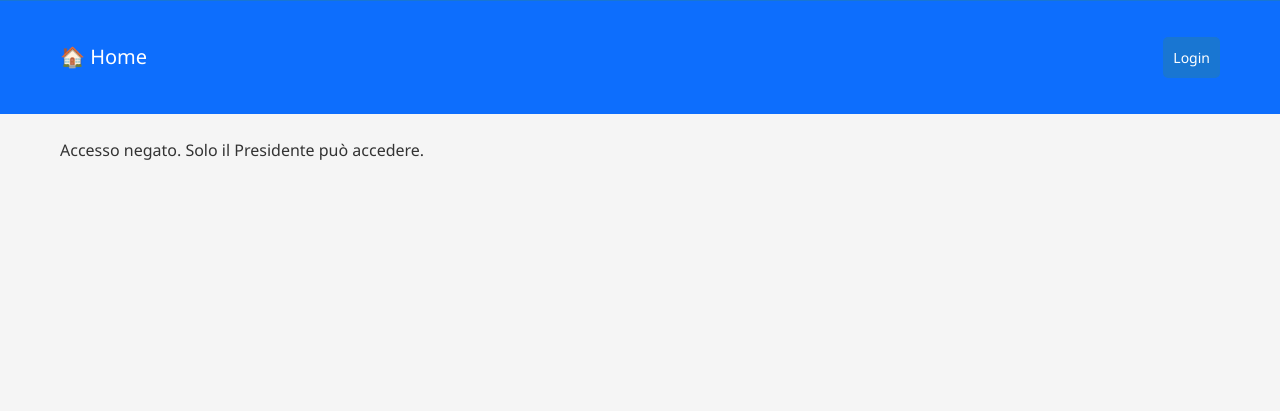
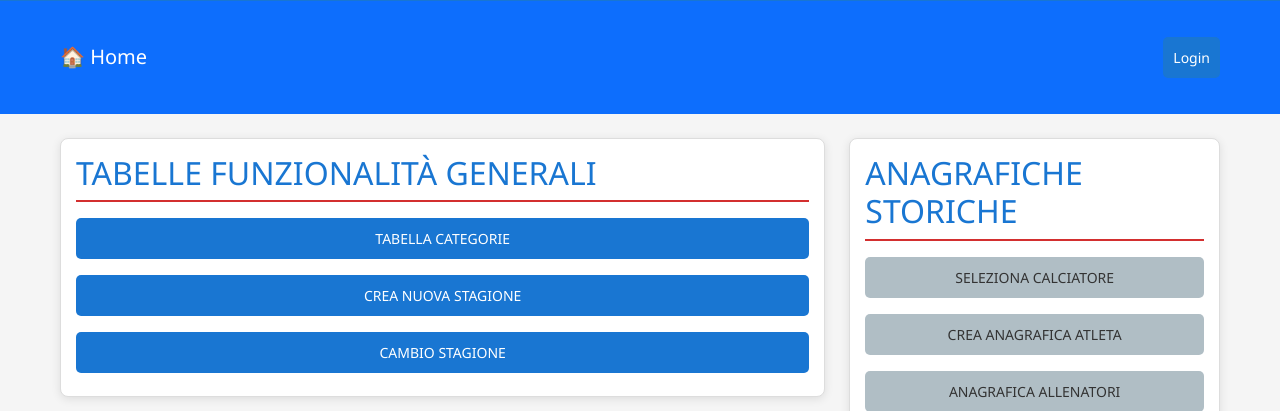
Before and after one commit to scicolone/GiFra-Milazzo-2, a PHP site: page / in a window 1280 px wide. Shown: the part 328-739 px from the top of the page. Before the commit the page ends 488 px from the top, so only its background shows below. Run offline with PHP 8.4, Linux system fonts and the light colour scheme; data that the repository does not hold is empty.

Commit message:
Update index.php

```diff
--- a/index.php
+++ b/index.php
@@ -1,11 +1,4 @@
 <?php include 'include/header.php'; ?>
-
-<?php
-session_start();
-if (!isset($_SESSION['utente_id']) || $_SESSION['ruolo'] !== 'presidente') {
-    die("Accesso negato. Solo il Presidente può accedere.");
-}
-?>
 
 <div class="row">
     <!-- Colonna sinistra -->
```
